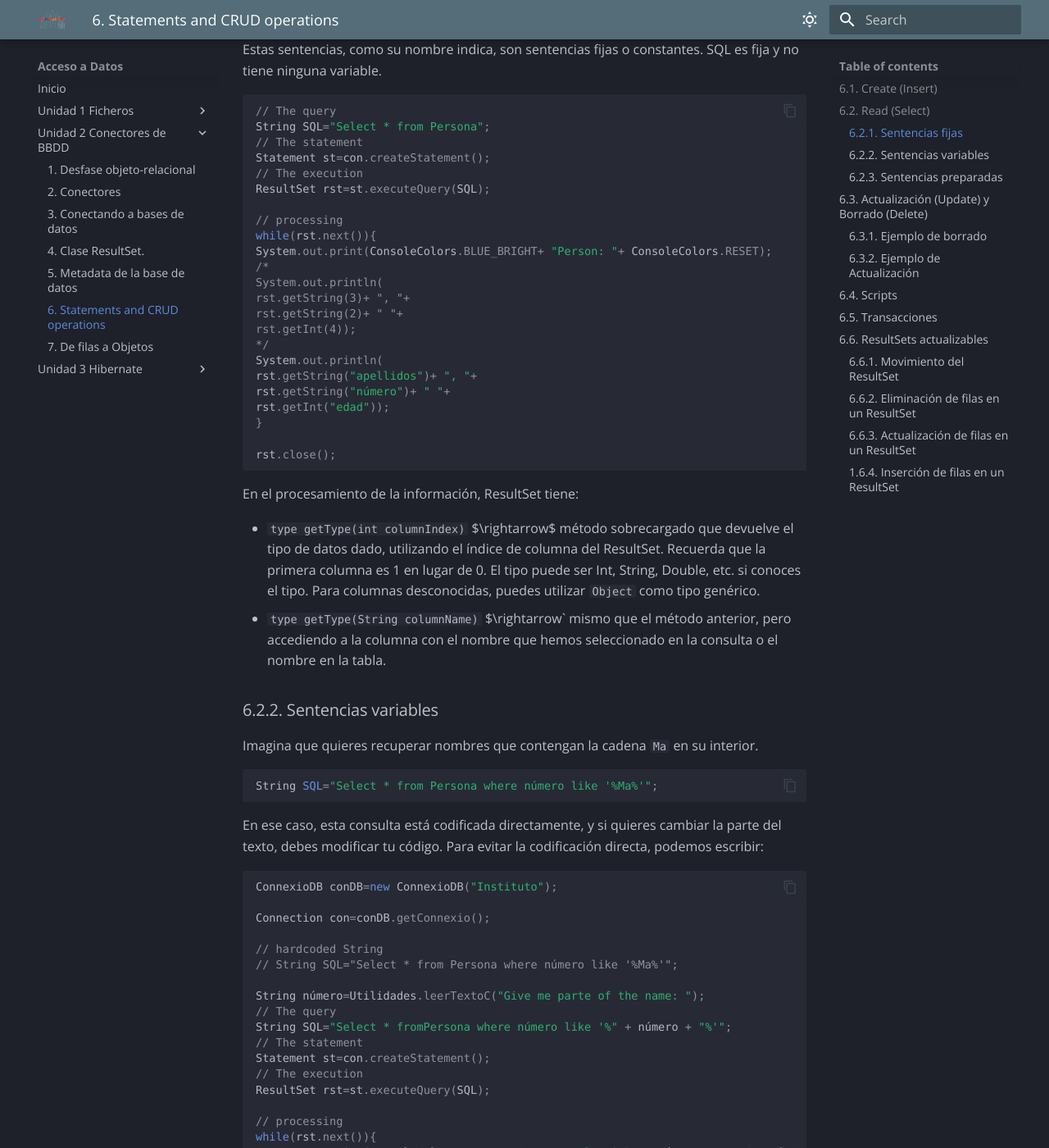
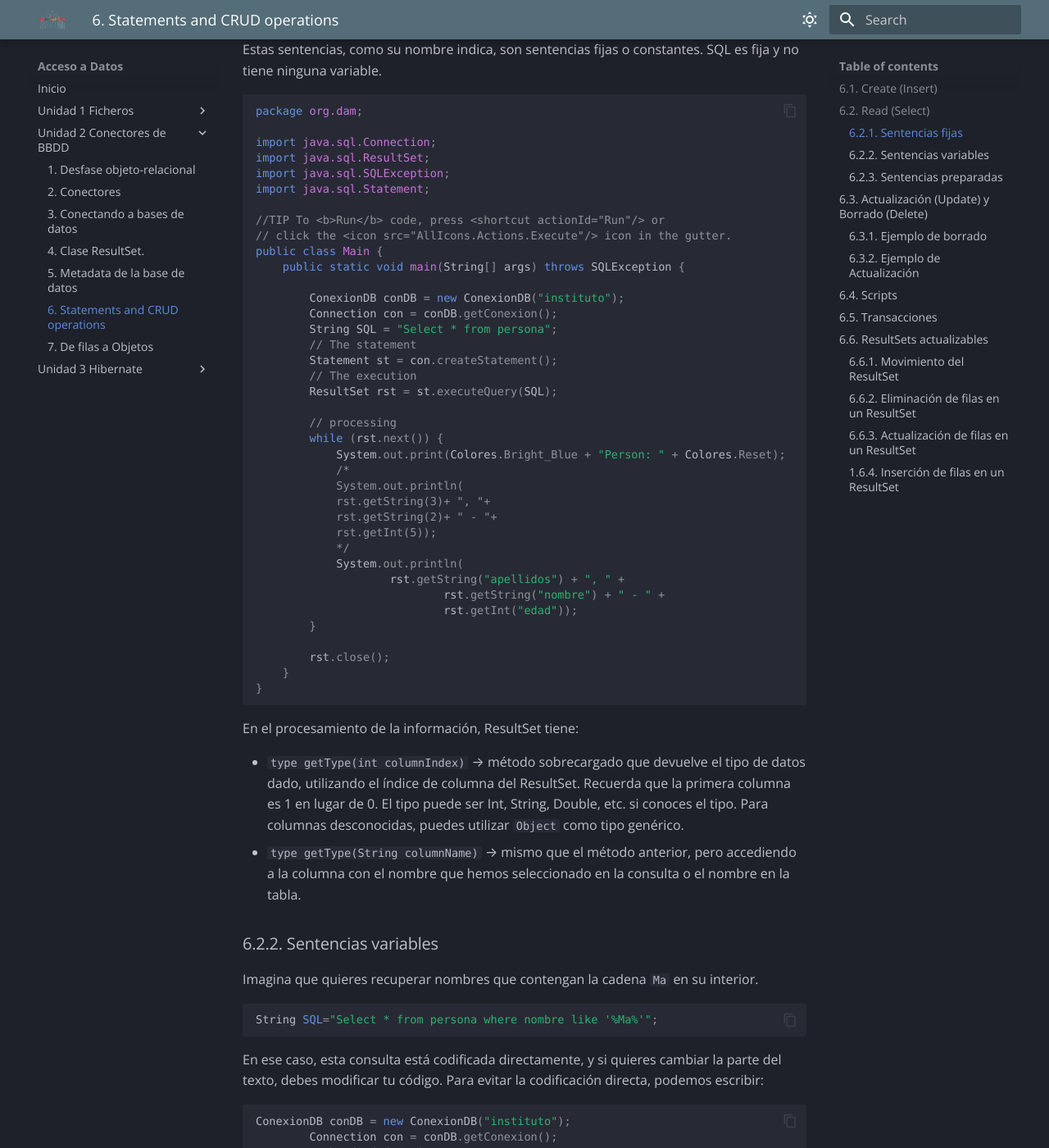
Before and after one commit to ManuEduGVA/ad, an MkDocs documentation site: the page built from docs/Unidad 2 Conectores de BBDD/6_CRUD.es.md, in a window 1280 px wide and 1400 px high, scrolled down 1929 px. Shown: the whole window at 82% size. Built offline with MkDocs 1.6.1 and Material for MkDocs 9.7.7, drawn with Linux system fonts in a browser that asks for light colours; some web fonts are replaced; some of the changed text lies outside the part shown.

Commit message:
Unidad 2. Operaciones CRUD. Ejemplos. Actualización de la UD

````diff
--- a/docs/Unidad 2 Conectores de BBDD/6_CRUD.es.md
+++ b/docs/Unidad 2 Conectores de BBDD/6_CRUD.es.md
@@ -26,7 +26,7 @@
 Vamos a ver un ejemplo sencillo de declaración `INSERT`.
 
 ```java
-ConnexioDB conDB=new ConnexioDB("BDJocs");
+ConnexionDB conDB=new ConnexioDB("BDJuegos");
 Connection con=conDB.getConnexio();
 
 String SQL="INSERT INTO Juego VALUES (1, 'Double Dragon', 'Dos hermanos gemelos expertos en artes marciales deben hacerse camino en un escenario urbano donde miembros de bandas rivales quieren dejarlos fuera de combate.', 1);";
@@ -51,42 +51,57 @@
 2. Sentencias variables
 3. Sentencias preparadas
 
-Veremos con detalle ambos modos. Utilizaremos para ello el script `Instituto.sql` y la base de datos.
+Veremos con detalle ambos modos. Utilizaremos para ello el script `instituto`  en el siguiente [enlace](./instituto.sql).
 
 ### 6.2.1. Sentencias fijas
 
 Estas sentencias, como su nombre indica, son sentencias fijas o constantes. SQL es fija y no tiene ninguna variable.
 
 ```java
-// The query
-String SQL="Select * from Persona";
-// The statement
-Statement st=con.createStatement();
-// The execution
-ResultSet rst=st.executeQuery(SQL);
+package org.dam;
 
-// processing
-while(rst.next()){
-System.out.print(ConsoleColors.BLUE_BRIGHT+ "Person: "+ ConsoleColors.RESET);
-/*
-System.out.println(
-rst.getString(3)+ ", "+
-rst.getString(2)+ " "+
-rst.getInt(4));
-*/
-System.out.println(
-rst.getString("apellidos")+ ", "+
-rst.getString("número")+ " "+
-rst.getInt("edad"));
+import java.sql.Connection;
+import java.sql.ResultSet;
+import java.sql.SQLException;
+import java.sql.Statement;
+
+//TIP To <b>Run</b> code, press <shortcut actionId="Run"/> or
+// click the <icon src="AllIcons.Actions.Execute"/> icon in the gutter.
+public class Main {
+    public static void main(String[] args) throws SQLException {
+
+        ConexionDB conDB = new ConexionDB("instituto");
+        Connection con = conDB.getConexion();
+        String SQL = "Select * from persona";
+        // The statement
+        Statement st = con.createStatement();
+        // The execution
+        ResultSet rst = st.executeQuery(SQL);
+
+        // processing
+        while (rst.next()) {
+            System.out.print(Colores.Bright_Blue + "Person: " + Colores.Reset);
+            /*
+            System.out.println(
+            rst.getString(3)+ ", "+
+            rst.getString(2)+ " - "+
+            rst.getInt(5));
+            */
+            System.out.println(
+                    rst.getString("apellidos") + ", " +
+                            rst.getString("nombre") + " - " +
+                            rst.getInt("edad"));
+        }
+
+        rst.close();
+    }
 }
-
-rst.close();
 ```
 
 En el procesamiento de la información, ResultSet tiene:
 
-- `type getType(int columnIndex)` $\rightarrow$ método sobrecargado que devuelve el tipo de datos dado, utilizando el índice de columna del ResultSet. Recuerda que la primera columna es 1 en lugar de 0. El tipo puede ser Int, String, Double, etc. si conoces el tipo. Para columnas desconocidas, puedes utilizar `Object` como tipo genérico.
-- `type getType(String columnName)` $\rightarrow` mismo que el método anterior, pero accediendo a la columna con el nombre que hemos seleccionado en la consulta o el nombre en la tabla.
+- `type getType(int columnIndex)` → método sobrecargado que devuelve el tipo de datos dado, utilizando el índice de columna del ResultSet. Recuerda que la primera columna es 1 en lugar de 0. El tipo puede ser Int, String, Double, etc. si conoces el tipo. Para columnas desconocidas, puedes utilizar `Object` como tipo genérico.
+- `type getType(String columnName)` → mismo que el método anterior, pero accediendo a la columna con el nombre que hemos seleccionado en la consulta o el nombre en la tabla.
 
 ### 6.2.2. Sentencias variables
 
@@ -94,48 +109,67 @@
 Imagina que quieres recuperar nombres que contengan la cadena `Ma` en su interior.
 
 ```sql
-String SQL="Select * from Persona where número like '%Ma%'";
+String SQL="Select * from persona where nombre like '%Ma%'";
 ```
 
 En ese caso, esta consulta está codificada directamente, y si quieres cambiar la parte del texto, debes modificar tu código. Para evitar la codificación directa, podemos escribir:
 
 ```java
-ConnexioDB conDB=new ConnexioDB("Instituto");
+ConexionDB conDB = new ConexionDB("instituto");
+        Connection con = conDB.getConexion();
+        // hardcoded String
+        // String SQL="Select * from persona where nombre like '%Ma%'";
 
-Connection con=conDB.getConnexio();
+        String nombre=Utilidades.leerTextoC("Introduce una parte del nombre: ");
+        // The query
+        String SQL="Select * from persona where nombre like '%" + nombre + "%'";
+        // The statement
+        Statement st=con.createStatement();
+        // The execution
+        ResultSet rst=st.executeQuery(SQL);
 
-// hardcoded String
-// String SQL="Select * from Persona where número like '%Ma%'";
+        // processing
+        while(rst.next()){
+            System.out.print(Colores.Bright_Blue+ "Personas con " +nombre+": "+ Colores.Reset);
+            System.out.println(
+                    rst.getString("apellidos")+ ", "+
+                            rst.getString("nombre")+ " "+
+                            rst.getInt("edad"));
+        }
 
-String número=Utilidades.leerTextoC("Give me parte of the name: ");
-// The query
-String SQL="Select * fromPersona where número like '%" + número + "%'";
-// The statement
-Statement st=con.createStatement();
-// The execution
-ResultSet rst=st.executeQuery(SQL);
-
-// processing
-while(rst.next()){
-System.out.print(ConsoleColors.BLUE_BRIGHT+ "People with " +número+": "+ ConsoleColors.RESET);
-System.out.println(
-rst.getString("apellidos")+ ", "+
-rst.getString("número")+ " "+
-rst.getInt("edad"));
-}
-
-rst.close();
+        rst.close();
+    }
 ```
 
 Como podemos ver, los datos están ahora en variables, pero la construcción de SQL es más compleja. Hay que tener en cuenta que los textos deben estar entre comillas y los números no, lo que facilita cometer errores. Pero puede ser peor, este tipo de código puede incurrir en problemas de inyección SQL, como vemos en el siguiente ejemplo:
 
 ```java
-String idPersona=Read.readText("Tel me the id to consult: ");
-String SQL = "Select * from Person where idPersona="+idPersona;
+        ConexionDB conDB = new ConexionDB("instituto");
+        Connection con = conDB.getConexion();
+        // hardcoded String
+        String id_persona=Utilidades.leerTextoC("Dame el id: ");
+        // The query
+        String SQL="Select * from persona where id_persona ="+id_persona;
+        // The statement
+        Statement st=con.createStatement();
+        // The execution
+        ResultSet rst=st.executeQuery(SQL);
+
+        // processing
+        while(rst.next()){
+            System.out.print(Colores.Bright_Blue+ "Personas con " +id_persona+": "+ Colores.Reset);
+            System.out.println(
+                    rst.getString("apellidos")+ ", "+
+                            rst.getString("nombre")+ " "+
+                            rst.getInt("edad"));
+        }
+
+        rst.close();
+    }
 ```
 
-- Si el usuario introduce `4` $\rightarrow$ Se mostrará la persona con ID igual a 4
-- Si el usuario introduce `4 o 1=1` $\rightarrow$ Se mostrarán todas las personas
+- Si el usuario introduce `4` → Se mostrará las persona con ID igual a 4
+- Si el usuario introduce `4 or 1` → Se mostrarán todas las personas
 
 Debe evitarse este tipo de consultas en las declaraciones de validación de usuario, para las que utilizaremos las sentencias preparadas y, obviamente, ser muy cautelosos en la verificación de las entradas.
 
@@ -149,37 +183,37 @@
 
 
 ```java
-ConnexioDB conDB=new ConnexioDB("Instituto");
 
-Connection con=conDB.getConnexio();
+        ConexionDB conDB = new ConexionDB("instituto");
+        Connection con = conDB.getConexion();
+        // hardcoded String
+        String id_persona=Utilidades.leerTextoC("Dame el id: ");
+        // The query
+        String SQL="Select * from persona where id_persona = ?";
 
-String ID=Utilidades.leerTextoC("Give me an id: ");
-// The query
-String SQL="Select * from Persona where idPersona = ?" ;
-// The statement
-PreparedStatement pst=con.prepareStatement(SQL);
-// hijo placeholders
+        // The statement
+        PreparedStatement pst = con.prepareStatement(SQL);
 
-pst.setString(1, ID);
+        pst.setString(1, id_persona);
 
-// The execution
-ResultSet rst=pst.executeQuery();
+        // The execution
+        ResultSet rst=pst.executeQuery();
 
-// processing
-while(rst.next()){
-System.out.print(ConsoleColors.BLUE_BRIGHT+ "People con " +ID+": "+ ConsoleColors.RESET);
-System.out.println(
-rst.getString("apellidos")+ ", "+
-rst.getString("número")+ " "+
-rst.getInt("edad"));
-}
+        // processing
+        while(rst.next()){
+            System.out.print(Colores.Bright_Blue+ "Personas con " +id_persona+": "+ Colores.Reset);
+            System.out.println(
+                    rst.getString("apellidos")+ ", "+
+                            rst.getString("nombre")+ " "+
+                            rst.getInt("edad"));
+        }
 
-rst.close();
+        rst.close();
 ```
 
 !!! tip "Consejo"
 
-Puedes combinar ResultSet con ResultSetMetaData para obtener los nombres de las columnas y tipos de datos almacenados en la base de datos. Encontrarás un ejemplo en la plataforma.
+Puedes combinar ResultSet con ResultSetMetaData para obtener los nombres de las columnas y tipos de datos almacenados en la base de datos.
 
 
 ## 6.3. Actualización (Update) y Borrado (Delete)
@@ -192,31 +226,28 @@
 
 
 ```java
-ConnexioDB conDB = new ConnexioDB("Instituto");
-Connection con = conDB.getConnexio();
+        ConexionDB conDB = new ConexionDB("instituto");
+        Connection con = conDB.getConexion();
+        // hardcoded String
+        // give the age's bounds
+        int minEdad = Utilidades.leerEnteroC("Dame la edad mínima: ");
+        int maxEdad = Utilidades.leerEnteroC("Dame la edad máxima: ");
+        // The query
+        String SQL="Delete from persona where edad between ? and ?";
 
-// give the age's bounds
-int minAge = Utilidades.leerEnteroC("Give me minimal age: ");
-int maxAge = Utilidades.leerEnteroC("Give me maximun age: ");
+        // The statement
+        PreparedStatement pst = con.prepareStatement(SQL);
 
-// The query
-String SQL = "Delete from Persona where edad between ? and ?";
+        pst.setInt(1, minEdad);
+        pst.setInt(2, maxEdad);
 
-// The statement
-PreparedStatement pst = con.prepareStatement(SQL);
+        System.out.println(pst);
+        // The execution
+        int deletedRows = pst.executeUpdate();
 
-// hijo placeholders
-pst.setInt(1, minAge);
-pst.setInt(2, maxAge);
+        System.out.println(deletedRows + " han sido eliminadas");
 
-// show the query after resolve placeholders
-System.out.println(pst);
-
-// The execution
-int deletedtedRows = pst.executeUpdate();
-
-// how many roas affecte
-System.out.println(deletedtedRows + " has been deleted.");
+        pst.close();
 ```
 
 !!! warning "Peligro"
@@ -232,29 +263,28 @@
 Vamos a añadir años a las personas con el ID dado:
 
 ```java
-ConnexioDB conDB = new ConnexioDB("Instituto");
+        ConexionDB conDB = new ConexionDB("instituto");
+        Connection con = conDB.getConexion();
+        // hardcoded String
+        // give the age's bounds
+        int difEdad = Utilidades.leerEnteroC("Dame el número de años: ");
+        int idMin = Utilidades.leerEnteroC("Dame el id mínimo: ");
+        // The query
+        String SQL="Update persona set edad=edad+ ? where id_persona> ?";
 
-Connection con = conDB.getConnexio();
+        // The statement
+        PreparedStatement pst = con.prepareStatement(SQL);
 
-// give the age's bounds
-int difAge = Utilidades.leerEnteroC("Give me number oy years: ");
-int idMin = Utilidades.leerEnteroC("Give me minimum id: ");
+        pst.setInt(1, difEdad);
+        pst.setInt(2, idMin);
 
-// The query
-String SQL = "Update Persona set edad=edad+ ? where idPersona > ?";
+        System.out.println(pst);
+        // The execution
+        int updatedRows = pst.executeUpdate();
 
-// The statement
-PreparedStatement pst = con.prepareStatement(SQL);
+        System.out.println(updatedRows + " han sido actualizadas");
 
-// hijo placeholders
-pst.setInt(1, difAge);
-pst.setInt(2, idMin);
-
-System.out.println(pst);
-// The execution
-int updatedRows = pst.executeUpdate();
-
-System.out.println(updatedRows + " has been updated.");
+        pst.close();
 ```
 
 !!! warning
@@ -270,34 +300,35 @@
 
 Un script, que normalmente se ha creado en un archivo externo, es un conjunto de instrucciones SQL ejecutadas en orden de arriba abajo. Podemos tomar como estrategia leer el archivo línea por línea y ejecutarlo una por una, pero JDBC permite ejecutar un conjunto de instrucciones en bloque. Para ello, lo primero que debemos hacer es habilitar múltiples ejecuciones añadiendo un parámetro a la conexión, que es `allowMultiQueries=true`.
 
-A continuación, debemos cargar el archivo y componer una cadena con todo el script. Para normalizarlo y hacerlo totalmente portátil, debemos tener cuidado con los saltos de línea, ya que dependiendo del sistema es una combinación `\n` o `\r\n`. Podemos leer línea por línea y guardarlo en un `StringBuilder`, añadiendo `System.getProperty("line.separator")` como separadores.
+A continuación, debemos cargar el archivo y componer una cadena con todo el script. Para normalizarlo y hacerlo totalmente portátil, debemos tener cuidado con los saltos de línea, ya que dependiendo del sistema es una combinación `\n` o `\r\n`. Podemos leer línea por línea y guardarlo en un `StringBuilder`, añadiendo `System.getProperty("line.separator")` o `System.lineSeparator()`como separadores.
 
 Después sólo necesitaremos crear una declaración con esta cadena y ejecutarla con `executeUpdate()`. Lo veremos a continuación:
 
 ```java
-ConnexioDB conDB = new ConnexioDB("Instituto");
+ConexionDB conDB = new ConexionDB("instituto");
 
-Connection con = conDB.getConnexio();
+        Connection con = conDB.getConexion();
 
-File script = new File("sql/EsquemaCine.sql");
+        File script = new File("EsquemaCine.sql");
 
-BufferedReader bfr = bfr = new BufferedReader(new FileReader(script));
+        BufferedReader bfr = bfr = new BufferedReader(new FileReader(script));
 
-String line = null;
-StringBuilder sb = new StringBuilder();
+        String line = null;
+        StringBuilder sb = new StringBuilder();
 
-// Obtenemos el salto de línea del sistema subyacente
-String breakLine = System.getProperty("line.separator");
+        // Obtenemos el salto de línea del sistema subyacente
+        String breakLine = System.lineSeparator();
 
-while ((line = bfr.readLine()) != null) {
-sb.append(line);
-sb.append(breakLine);
-}
+        while ((line = bfr.readLine()) != null) {
+            sb.append(line);
+            sb.append(breakLine);
+        }
 
-String query = sb.toString(); // generamos el Script en un String
-Statement stm = con.createStatement();
-int result = stm.executeUpdate(query);
-System.out.println("Script ejecutado con salida" + result);
+        String query = sb.toString(); // generamos el Script en un String
+        Statement stm = con.createStatement();
+        int result = stm.executeUpdate(query);
+        System.out.println("Script ejecutado con salida " + result);
+        stm.close();
 ```
 
 !!! tip "Consejo"
@@ -348,8 +379,8 @@
 En el siguiente ejemplo, podemos preguntar a nuestro DBMS si estos tipos de ResultSet están soportados:
 
 ```java
-ConnexioDB conDB = new ConnexionDB("Instituto");
-Connection con = conDB.getConnexion();
+ConexionDB conDB = new ConexionDB("instituto");
+Connection con = conDB.getConexion();
 DatabaseMetaData dbmd = con.getMetaData();
 
 System.out.println("TYPE_FORWARD_ONLY: " + dbmd.supportsResultSetType(ResultSet.TYPE_FORWARD_ONLY));
````
Also changed, not shown: other parts of docs/Unidad 2 Conectores de BBDD/6_CRUD.es.md (+2 -0 lines), 4 other files.
